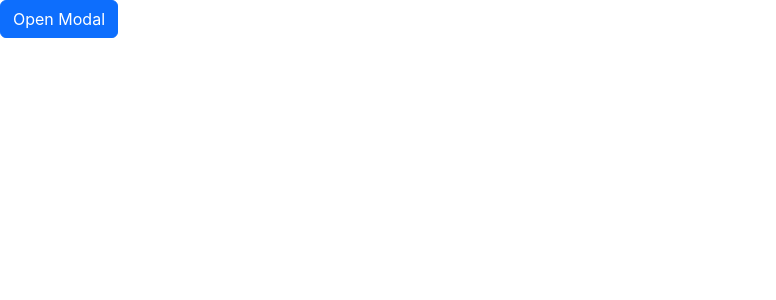
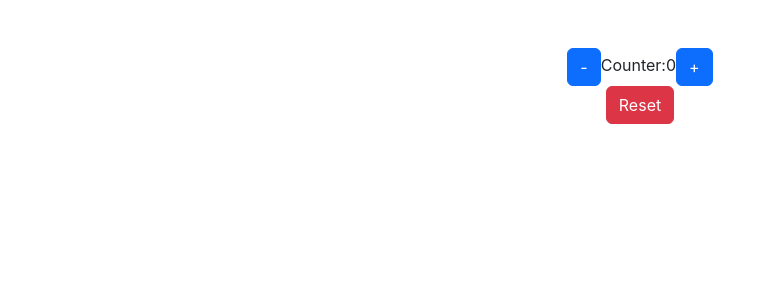
Before and after one commit to VijayKumarBeere/BasicReax, a React (Create React App) app in the folder todo/: page / in a window 1280 px wide. Shown: the top 300 px of the page, without its empty margins (0-776 px from the left). Built offline with nearby package versions, Linux system fonts and the light colour scheme.

Commit message:
intro to use Reducer hook

```diff
--- /dev/null
+++ b/todo/src/TestReducer.js
@@ -0,0 +1,36 @@
+import { useReducer } from "react";
+
+function valueDef(state, input){
+    // console.log(state, input)
+    switch(input.type){
+        case 'INC': return state+1;
+        case 'DEC': return state-1;
+        case 'RESET': return 0;
+        default: return state;
+    }
+}
+function Reducer(){
+    const [counter, dispatch] = useReducer(valueDef,0)
+
+    return(
+    <>
+        <div className="text-center mt-5">
+            <button className="btn btn-primary" onClick={()=>{
+                dispatch({type:'DEC'})
+            }}>-</button>
+            <label>Counter:{counter}</label>
+            <button className="btn btn-primary" onClick={()=>{
+                dispatch({type:'INC'})
+            }}>+</button>
+
+        </div>
+        <div className="text-center">
+            <button className="btn btn-danger" onClick={()=>{
+                dispatch({type:'RESET'})
+            }}>Reset</button>
+        </div>
+    </>
+    )
+}
+
+export default Reducer;
--- a/todo/src/index.js
+++ b/todo/src/index.js
@@ -7,7 +7,8 @@ import reportWebVitals from './reportWebVitals';
 // import Products from './Products';
 // import Contact from './contact';
 // import HOC from './TestHOC';
-import App from './TestPortal';
+// import App from './TestPortal';
+import Reducer from './TestReducer';
 
 const root = ReactDOM.createRoot(document.getElementById('root'));
 root.render(
@@ -18,7 +19,8 @@ root.render(
     {/* <Contact></Contact> */}
 
     {/* <HOC></HOC> */}
-    <App></App>
+    {/* <App></App> */}
+    <Reducer></Reducer>
   </React.StrictMode>
 );
 
```
